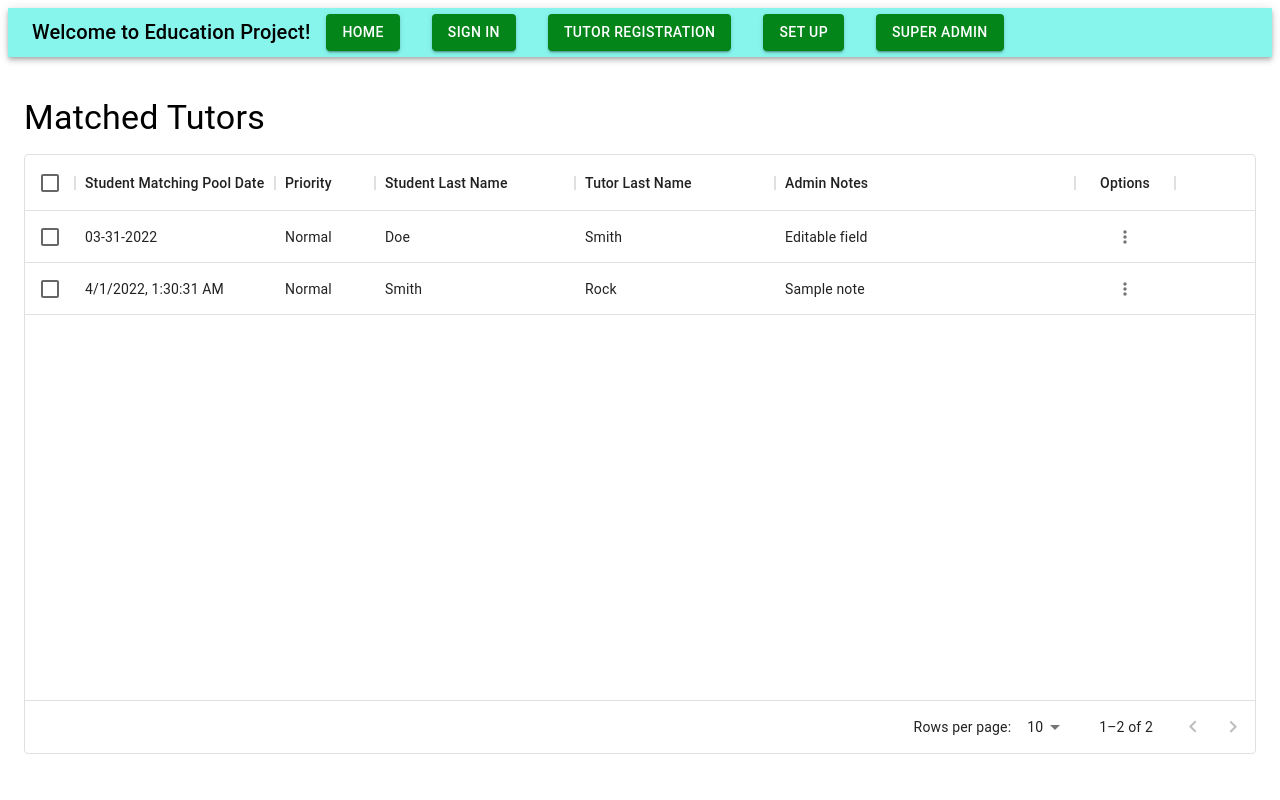
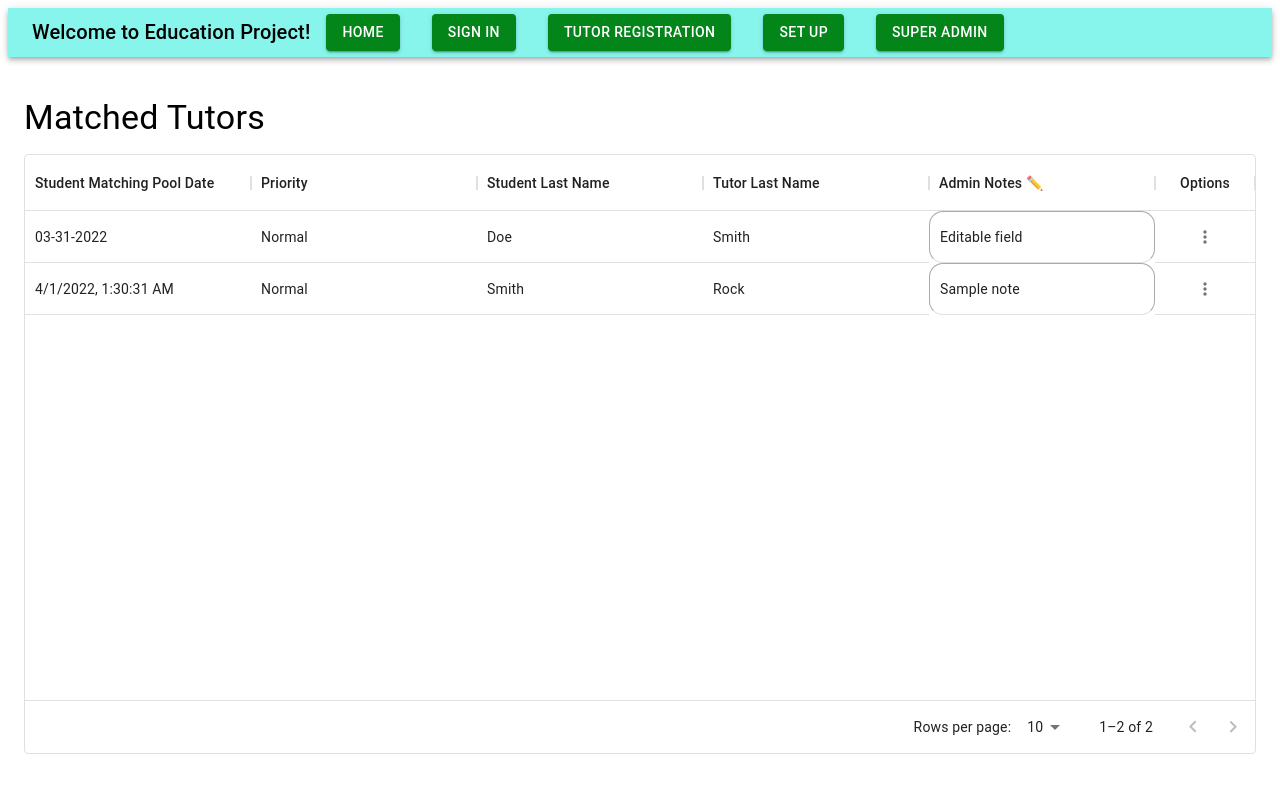
Before and after one commit to Hack4Impact-BU/Education-Project, a React (Create React App) app in the folder client/: page /admin/matched-tutors in a window 1280 px wide. Shown: the top 800 px of the page. Built offline with nearby package versions, Linux system fonts and the light colour scheme.

Commit message:
Give matched tutors columns even length and improve UI of input box

```diff
--- a/client/src/App.js
+++ b/client/src/App.js
@@ -32,8 +32,7 @@ function App() {
 
             <Route exact path='/search' element={ <UserSearch/> }/>
 
-            {/* Contact card to take in props? */}
-            <Route exact path='/contact-student' element={ <ContactCardStudent/> }/>
+            <Route exact path='/contact-student' element={ <ContactCardStudent/> }/> {/* Contact card to take in props? */}
 
             <Route exact path='/background-check' element={ <BackgroundCheck/> } />
 
--- a/client/src/components/Admin/MatchedTutors.js
+++ b/client/src/components/Admin/MatchedTutors.js
@@ -1,5 +1,5 @@
 import { DataGrid, GridActionsCellItem } from "@mui/x-data-grid";
-import { Typography, Button, Grid } from "@mui/material";
+import { Typography, Box } from "@mui/material";
 import SaveIcon from "@mui/icons-material/Save";
 
 const saveNote = (id) => {
@@ -10,17 +10,26 @@ const columns = [
   {
     field: "date",
     type: "dateTime",
+    flex: 1,
     headerName: "Student Matching Pool Date",
-    width: 200,
   },
-  { field: "priority", headerName: "Priority" },
-  { field: "studentLastName", headerName: "Student Last Name", width: 200 },
-  { field: "tutorLastName", headerName: "Tutor Last Name", width: 200 },
+  { field: "priority", headerName: "Priority", flex: 1 },
+  {
+    field: "studentLastName",
+    headerName: "Student Last Name",
+    flex: 1,
+  },
+  {
+    field: "tutorLastName",
+    headerName: "Tutor Last Name",
+    flex: 1,
+  },
   {
     field: "adminNotes",
-    headerName: "Admin Notes",
-    width: 300,
+    headerName: "Admin Notes ✏️",
+    cellClassName: "input-cell",
     editable: true,
+    flex: 1,
   },
   {
     field: "matchOptions",
@@ -75,16 +84,21 @@ function MatchedTutors() {
       <Typography variant="h4" color="inherit" sx={{ pl: 2 }}>
         Matched Tutors
       </Typography>
-      <div style={{ height: 600, width: "auto", padding: "1em" }}>
+      <Box
+        sx={{
+          height: 600,
+          width: "auto",
+          padding: "1em",
+          "& .input-cell": { border: "1px solid darkgrey", borderRadius: "1em" },
+        }}
+      >
         <DataGrid
           rows={rows}
           columns={columns}
           pageSize={10}
           rowsPerPageOptions={[10, 20, 30]}
-          checkboxSelection
-          disableSelectionOnClick
         />
-      </div>
+      </Box>
     </>
   );
 }
```
